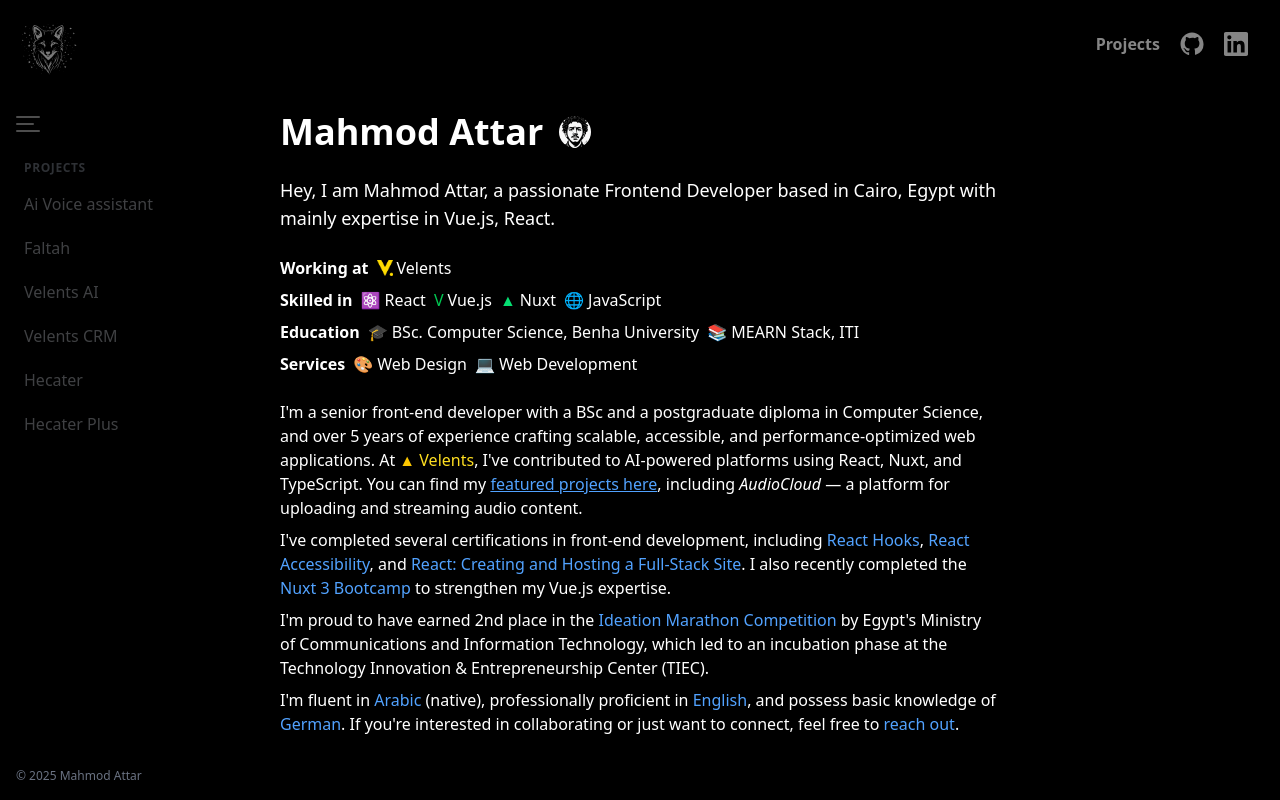
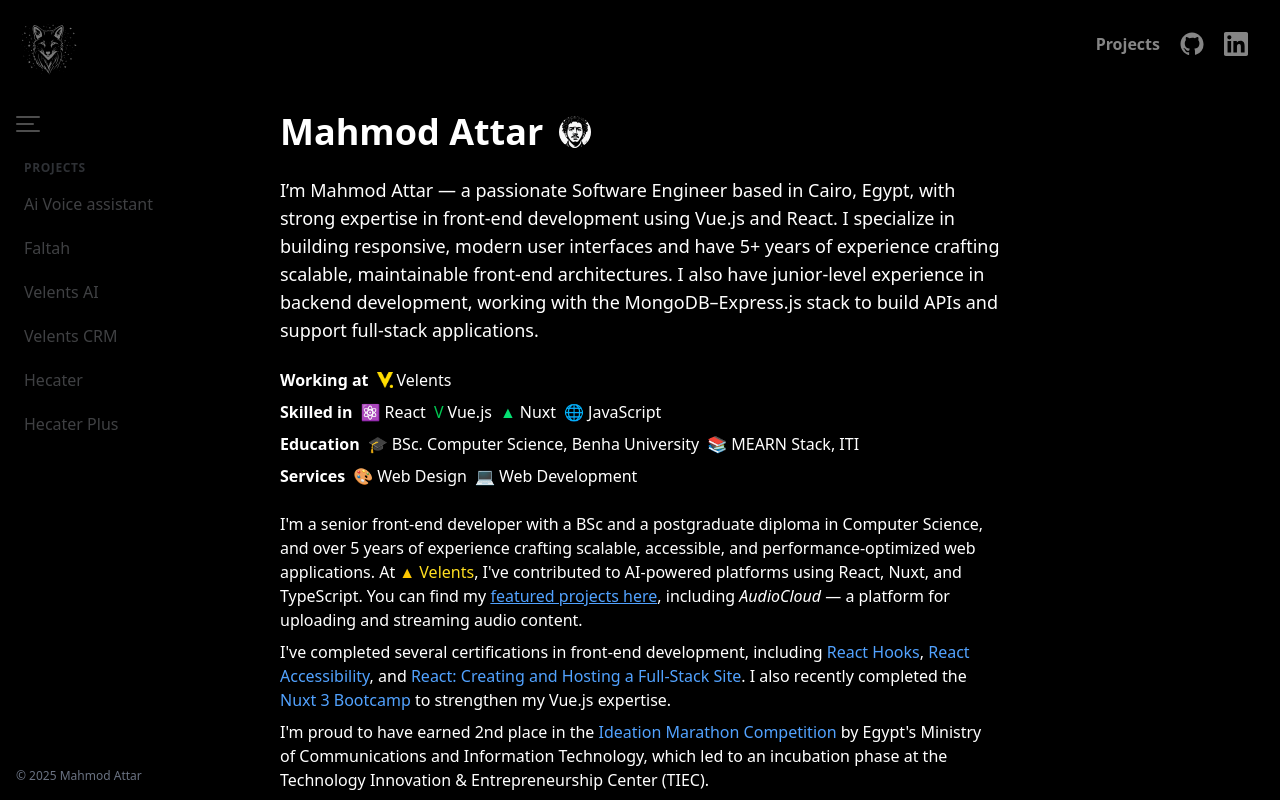
Before and after one commit to Attar74/portfolio, a React (Vite) app: page / in a window 1280 px wide. Shown: the top 800 px of the page. Built offline with nearby package versions, Linux system fonts and the light colour scheme.

Commit message:
fix issues

```diff
--- a/src/components/Profile.jsx
+++ b/src/components/Profile.jsx
@@ -69,8 +69,13 @@
         </div>
 
         <p className="text-lg mb-6">
-          Hey, I am Mahmod Attar, a passionate Frontend Developer based in
-          Cairo, Egypt with mainly expertise in Vue.js, React.
+          I’m Mahmod Attar — a passionate Software Engineer based in Cairo,
+          Egypt, with strong expertise in front-end development using Vue.js and
+          React. I specialize in building responsive, modern user interfaces and
+          have 5+ years of experience crafting scalable, maintainable front-end
+          architectures. I also have junior-level experience in backend
+          development, working with the MongoDB–Express.js stack to build APIs
+          and support full-stack applications.
         </p>
 
         <div className="space-y-2 mb-6">
--- a/src/components/ProjectItem.jsx
+++ b/src/components/ProjectItem.jsx
@@ -1,7 +1,15 @@
 import React from 'react';
 
 const ProjectItem = ({ project }) => {
-  const { title, description, technologies, imageUrl, link } = project;
+  const {
+    title,
+    description,
+    technologies,
+    imageUrl,
+    link,
+    companyLink,
+    companyLogo,
+  } = project;
 
   return (
     <div className="grid grid-cols-2 gap-6 bg-white dark:bg-gray-900 rounded-xl overflow-hidden shadow-lg transition-all duration-300 hover:shadow-xl cursor-pointer">
@@ -36,10 +44,15 @@
             {title}
           </h3>
 
-          {/* Project logo/icon */}
-          <div className="w-8 h-8 rounded-full bg-gray-200 dark:bg-gray-800 flex items-center justify-center">
-            <span className="text-sm font-bold">{title.charAt(0)}</span>
-          </div>
+          <span className="flex items-center gap-1 hover:scale-105 transition-all duration-300 cursor-pointer">
+            <a href={companyLink} target="_blank" rel="noopener noreferrer">
+              <img
+                src={companyLogo}
+                alt="Velents Logo"
+                className=" hover:scale-105 transition-all duration-300 w-8 h-8"
+              />
+            </a>
+          </span>
         </div>
 
         <p className="text-gray-600 dark:text-gray-400 text-sm mb-4 line-clamp-2">
--- a/src/data/projects.js
+++ b/src/data/projects.js
@@ -1,3 +1,5 @@
+import HectarLogo from '../assets/hectar-logo.png';
+import VelentsLogo from '../assets/velents-logo.png';
 const projects = [
   {
     id: 5,
@@ -9,6 +11,8 @@
     githubUrl: null, // Private repository
     featured: true,
     link: 'https://agent.velents.ai/velents/s2s/',
+    companyLink: 'https://www.linkedin.com/company/velents',
+    companyLogo: VelentsLogo,
   },
   {
     id: 4,
@@ -19,6 +23,8 @@
     githubUrl: null, // Private repository
     featured: true,
     link: 'https://faltah.ai/apply',
+    companyLink: 'https://www.linkedin.com/company/faltah',
+    companyLogo: VelentsLogo,
   },
   {
     id: 2,
@@ -29,6 +35,8 @@
     githubUrl: null, // Private repository
     featured: true,
     link: 'https://velents.ai/',
+    companyLink: 'https://www.linkedin.com/company/velents',
+    companyLogo: VelentsLogo,
   },
   {
     id: 3,
@@ -39,6 +47,8 @@
     githubUrl: null, // Private repository
     featured: true,
     link: 'https://crm.velents.com/',
+    companyLink: 'https://www.linkedin.com/company/velents',
+    companyLogo: VelentsLogo,
   },
   {
     id: 6,
@@ -50,6 +60,8 @@
     githubUrl: null, // Private repository
     featured: true,
     link: 'https://hectar.io/',
+    companyLink: 'https://www.linkedin.com/company/hectarapp',
+    companyLogo: HectarLogo,
   },
   {
     id: 7,
@@ -61,6 +73,8 @@
     githubUrl: null, // Private repository
     featured: true,
     link: 'https://hectarplus.io/',
+    companyLink: 'https://www.linkedin.com/company/hectarapp',
+    companyLogo: HectarLogo,
   },
 ];
 
```
Also changed, not shown: src/assets/hectar-logo.png (added).
